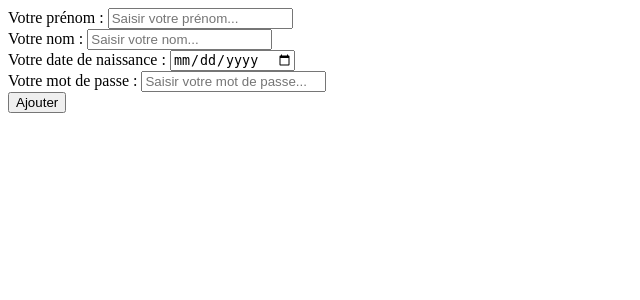
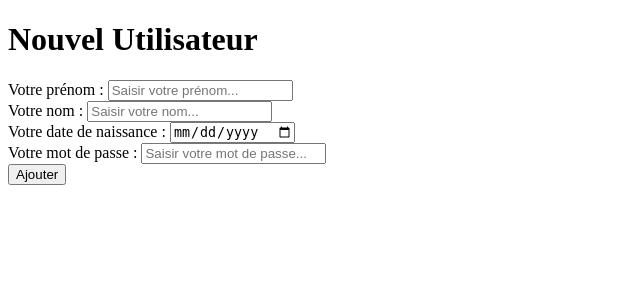
Before and after one commit to SebBouk/TP3-biblioth-que, a CodeIgniter 4 app: template project-root/app/Views/add-user.php in a window 1280 px wide. Shown: the top 300 px of the page, without its empty margins (0-640 px from the left). Run offline with PHP 8.4 and a stand-in for CodeIgniter, Linux system fonts and the light colour scheme; the template is opened without the code that fills it, so the values that code supplies are empty; some libraries are stand-ins or nearby versions.

Commit message:
modif css

```diff
--- a/project-root/app/Views/add-user.php
+++ b/project-root/app/Views/add-user.php
@@ -5,6 +5,7 @@
 <meta name="viewport" content="width=device-width,
 initial-scale=1.0">
 </head>
+<h1>Nouvel Utilisateur</h1>
 <form action="add-user.php" method="POST">
  <div class="input-field">
  <label for="firstname">Votre prénom : </label>
```
Also changed, not shown: project-root/public/assets/styles.css.
